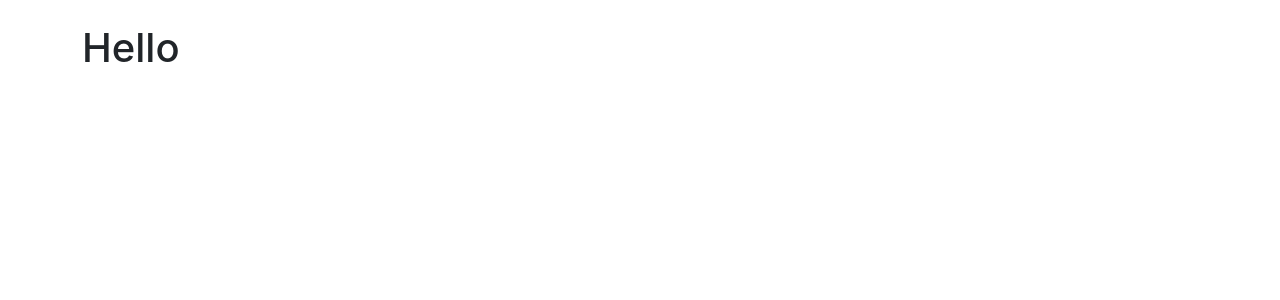
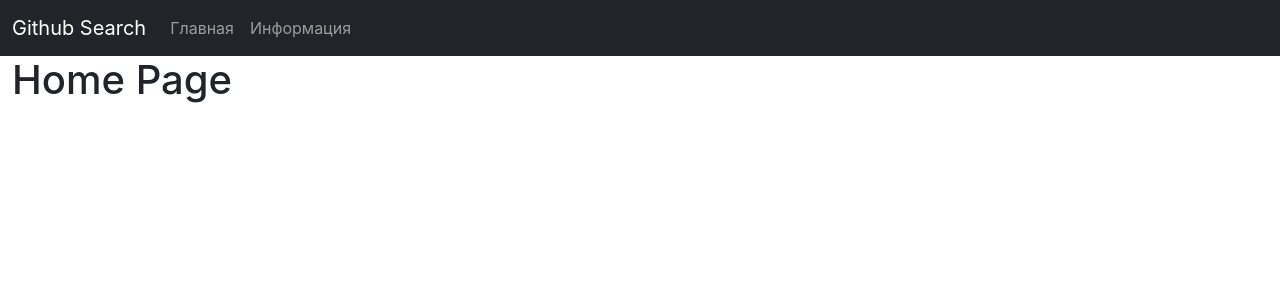
Before and after one commit to MaxiDeBox/react-hooks-app-github-api, a React (Create React App) app: page / in a window 1280 px wide. Shown: the top 300 px of the page. Built offline with nearby package versions, Linux system fonts and the light colour scheme.

Commit message:
119. Добавление навигации

```diff
--- a/src/App.js
+++ b/src/App.js
@@ -1,9 +1,12 @@
 import React from "react";
+import {Navbar} from "./components/Navbar";
+import {Home} from "./pages/Home";
 
 function App() {
   return (
-    <div className="container pt-4">
-      <h1>Hello</h1>
+    <div className="container-fluid">
+      <Navbar />
+      <Home />
     </div>
   );
 }
--- /dev/null
+++ b/src/components/Navbar.js
@@ -0,0 +1,19 @@
+import React from 'react';
+
+export const Navbar = () => (
+  <div className="row">
+    <nav className="navbar navbar-expand-lg navbar-dark bg-dark">
+      <div className="navbar-brand">
+        Github Search
+      </div>
+      <ul className="navbar-nav">
+        <li className="nav-item">
+          <a href="/" className="nav-link">Главная</a>
+        </li>
+        <li className="nav-item">
+          <a href="/about" className="nav-link">Информация</a>
+        </li>
+      </ul>
+    </nav>
+  </div>
+);
--- /dev/null
+++ b/src/pages/Home.js
@@ -0,0 +1,7 @@
+import React from 'react';
+
+export const Home = () => (
+  <div>
+    <h1>Home Page</h1>
+  </div>
+);
```
Also changed, not shown: src/pages/About.js (added, +7 -0 lines), src/pages/Profile.js (added, +7 -0 lines).
